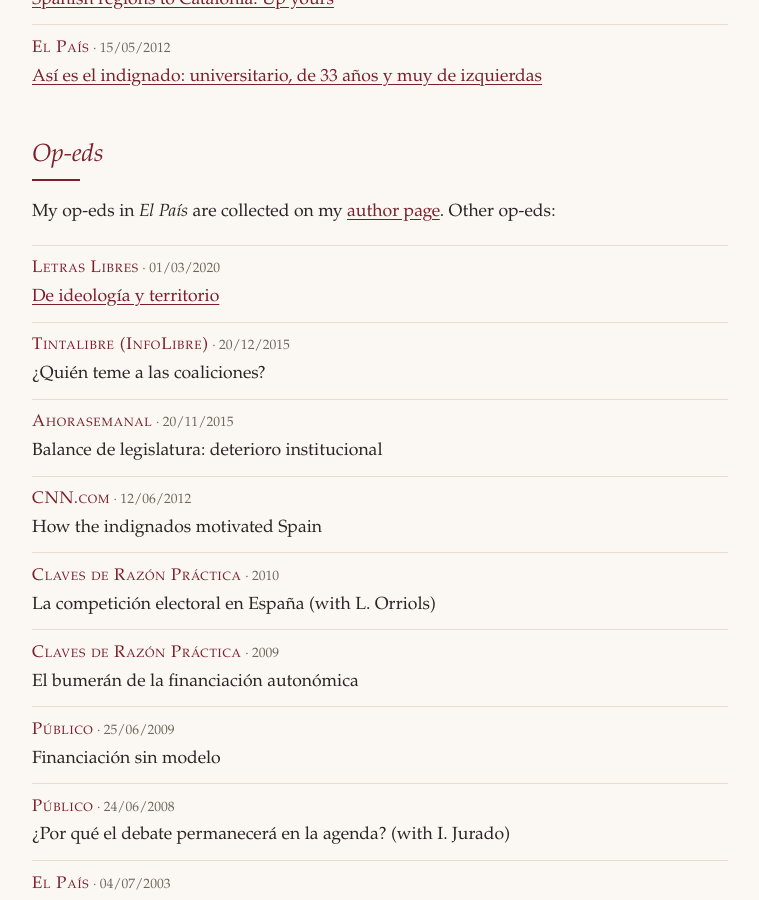
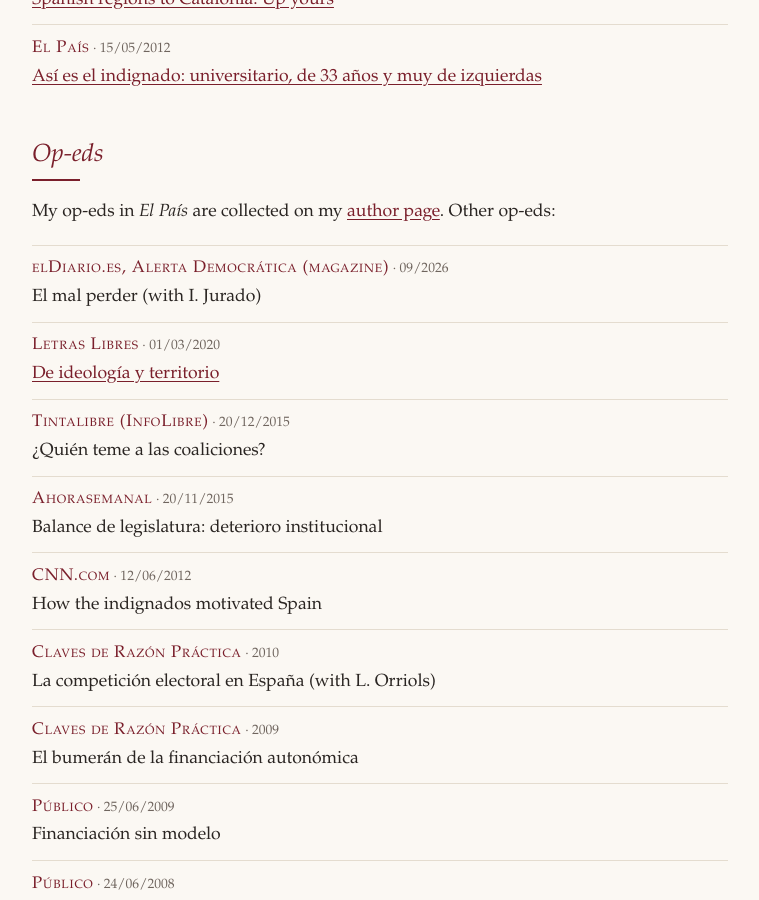
Before and after one commit to sandraleonalfonso/Sandra-Leon, a Jekyll site: the page built from engagement.md, in a window 1280 px wide and 900 px high, scrolled down 3252 px. Shown: the whole window, without its empty margins (260-1019 px from the left). Built offline with Jekyll 4.4.1, drawn with Linux system fonts in a browser that asks for light colours.

Commit message:
Engagement: add 'El mal perder' (elDiario.es, Alerta Democrática)
Co-Authored-By: Claude Opus 5.5 (1M context) <noreply@anthropic.com>
Claude-Session: https://claude.ai/code/session_01Csi1G9zYbePJE1osHYZ3KG

```diff
--- a/_data/press.yml
+++ b/_data/press.yml
@@ -71,6 +71,12 @@ media:
   title: 'Así es el indignado: universitario, de 33 años y muy de izquierdas'
   url: https://elpais.com/politica/2012/05/14/actualidad/1337005195_251451.html
 opeds:
+- outlet: elDiario.es, Alerta Democrática (magazine)
+  outlet_es: elDiario.es, revista Alerta Democrática
+  date: 09/2026
+  title: El mal perder
+  note: with I. Jurado
+  note_es: con I. Jurado
 - outlet: Letras Libres
   date: 01/03/2020
   title: De ideología y territorio
--- a/_includes/press.html
+++ b/_includes/press.html
@@ -1,7 +1,8 @@
 {%- comment -%}Press list from _data/press.yml. Usage: include press.html items=site.data.press.media{%- endcomment -%}
 <div class="press">
 {%- for it in include.items %}
-<p class="press-item"><span class="press-meta"><span class="press-outlet">{{ it.outlet }}</span> · {{ it.date }}</span>
+{%- assign outlet = it.outlet -%}{%- if page.lang == "es" and it.outlet_es %}{% assign outlet = it.outlet_es %}{% endif %}
+<p class="press-item"><span class="press-meta"><span class="press-outlet">{{ outlet }}</span> · {{ it.date }}</span>
 {% if it.url %}<a href="{{ it.url }}">{{ it.title }}</a>{% else %}{{ it.title }}{% endif %}
 {%- assign note = it.note -%}{%- if page.lang == "es" and it.note_es %}{% assign note = it.note_es %}{% endif -%}
 {%- if note %} ({{ note }}){% endif %}</p>
```
